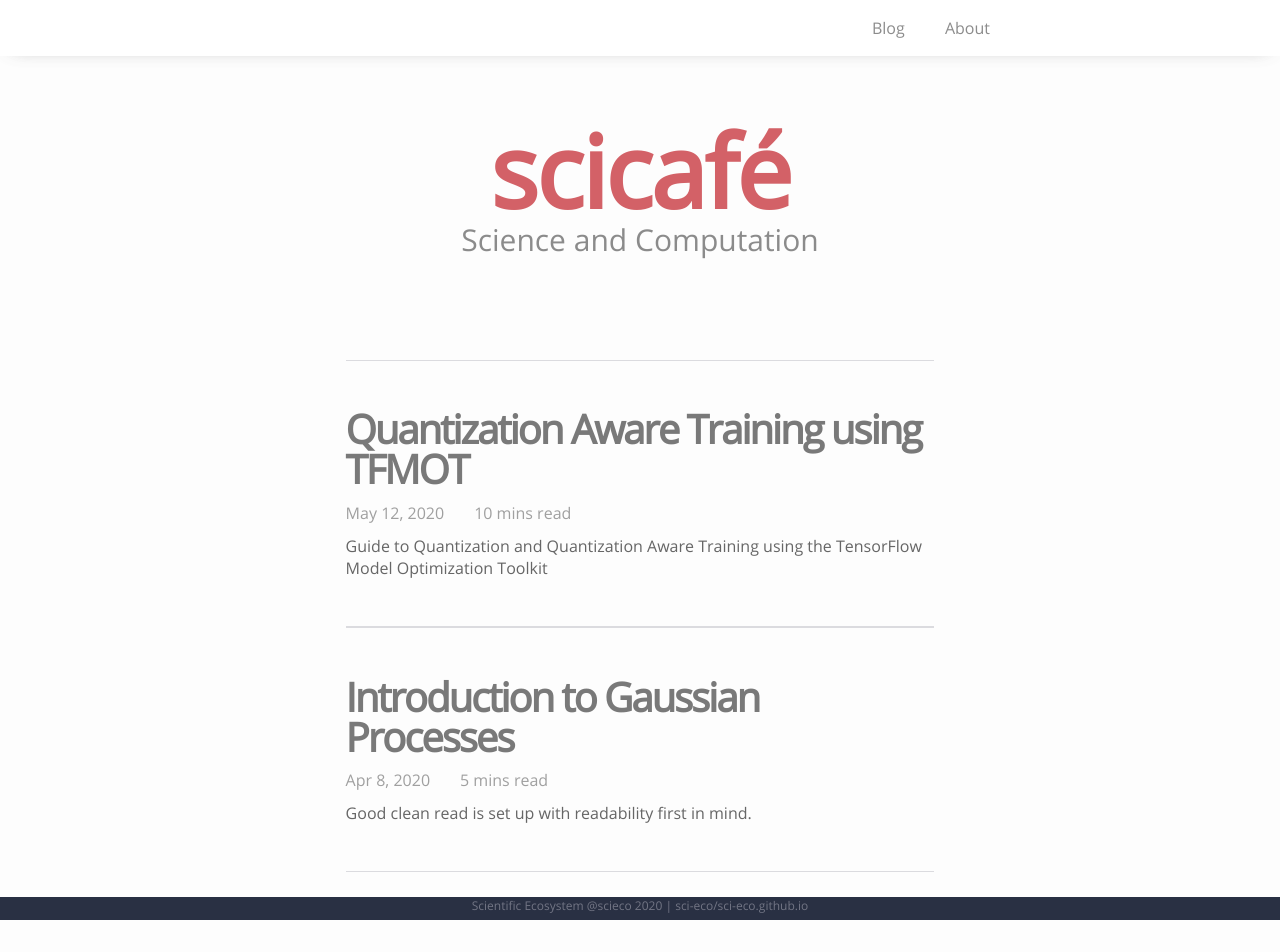
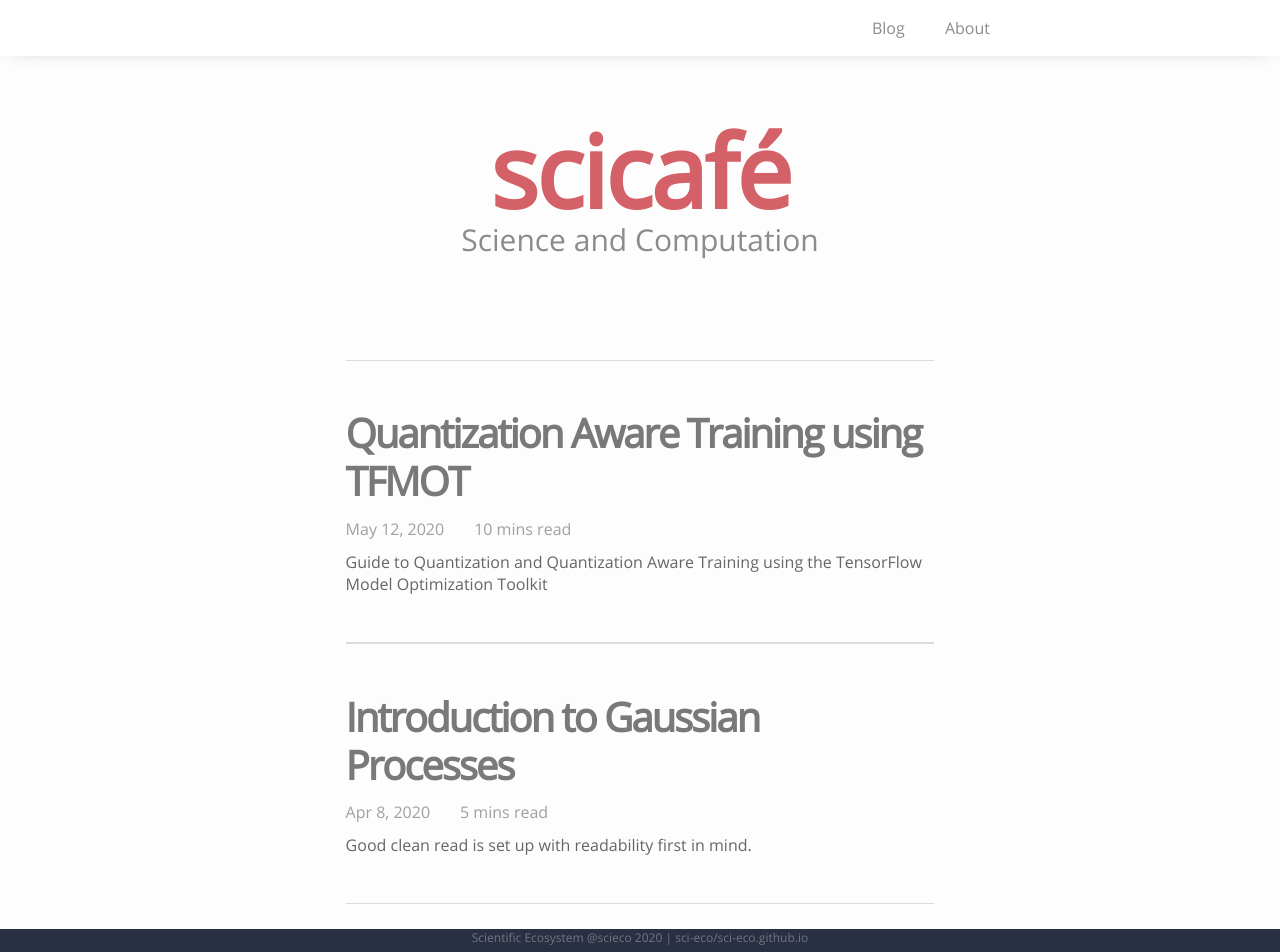
Before and after one commit to scicafe/scicafe.github.io, a Jekyll site: the page built from index.html, in a window 1280 px wide and 952 px high. Built offline with Jekyll 4.4.1, drawn with Linux system fonts in a browser that asks for light colours.

Commit message:
update line height of title in main page

```diff
--- a/css/master.css
+++ b/css/master.css
@@ -269,7 +269,7 @@ h1 {
   font-family: OpenSans-reg;
   letter-spacing: -2px;
   color: var(--text-head);
-  line-height: 40px;
+  line-height: 1.2;
 }
 
 .post-list .post-link:hover {
```
